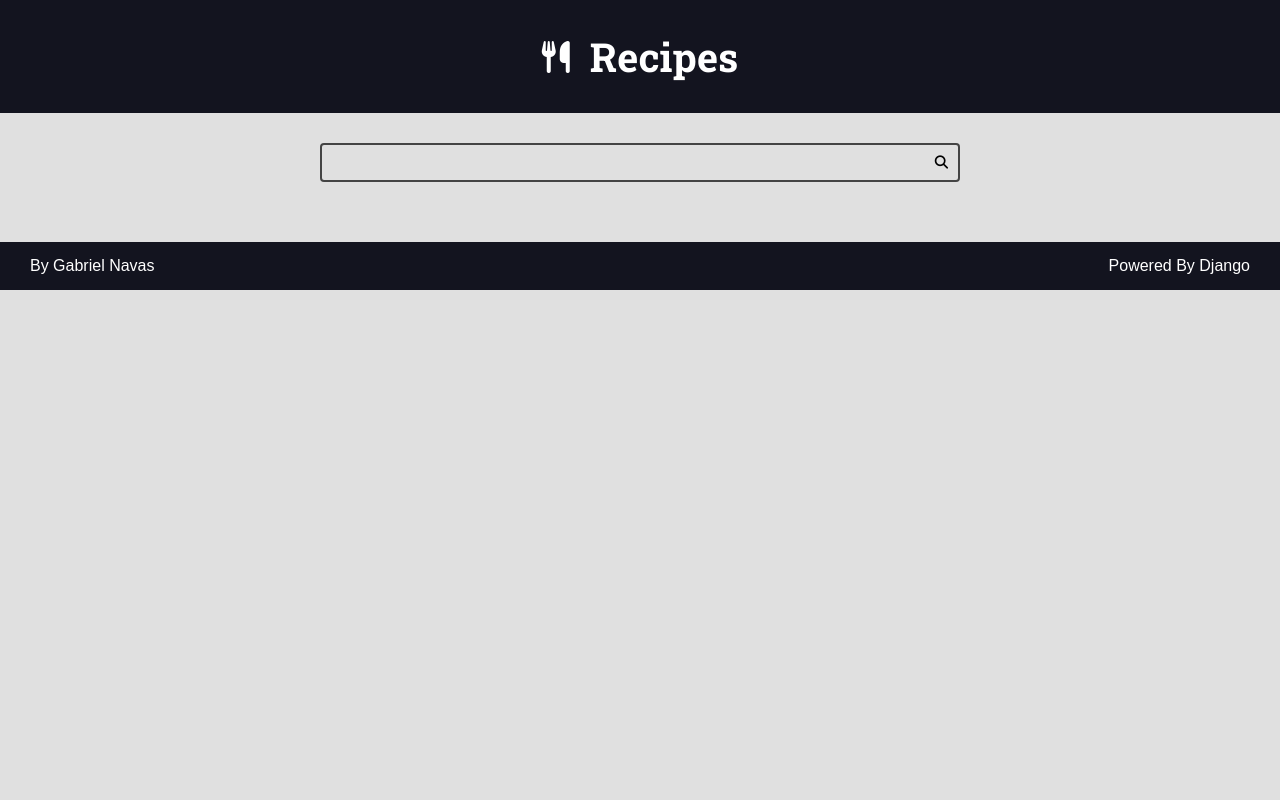
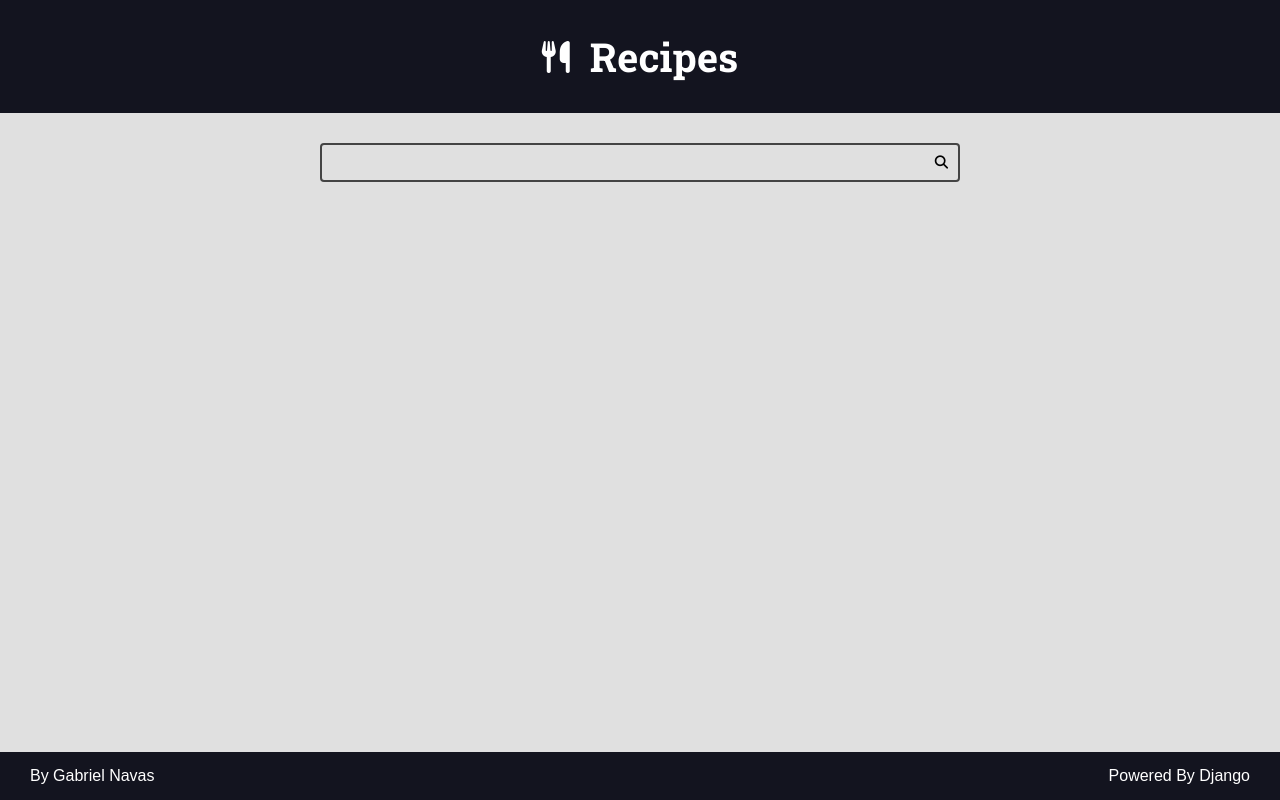
Before and after one commit to gabznavas/django, a Django app: page / in a window 1280 px wide. Run offline with Django 5.2, Linux system fonts and the light colour scheme; data that the repository does not hold is empty.

Commit message:
fix min height

```diff
--- a/url-views-templates/recipes/static/recipes/css/styles.css
+++ b/url-views-templates/recipes/static/recipes/css/styles.css
@@ -47,10 +47,13 @@ html {
 }
 
 body {
+  display: flex;
+  flex-direction: column;
   font-size: 1.6rem;
   font-family: var(--font-primary);
   background-color: var(--color-gray-1);
-  color: var(--color-dark-text)
+  color: var(--color-dark-text);
+  min-height: 100vh;
 }
 
 h1,
@@ -73,6 +76,10 @@ h6 {
 }
 
 .main-header {}
+
+.main-content-container {
+  flex-grow: 1;
+}
 
 .main-logo {
   display: flex;
@@ -163,6 +170,11 @@ h6 {
 
 .recipe-img {
   width: 100%;
+  /* Largura fixa */
+  height: 350px;
+  /* Altura fixa */
+  object-fit: cover;
+  /* Recorta a imagem para caber sem distorcer */
 }
 
 .recipe-cover {
```
